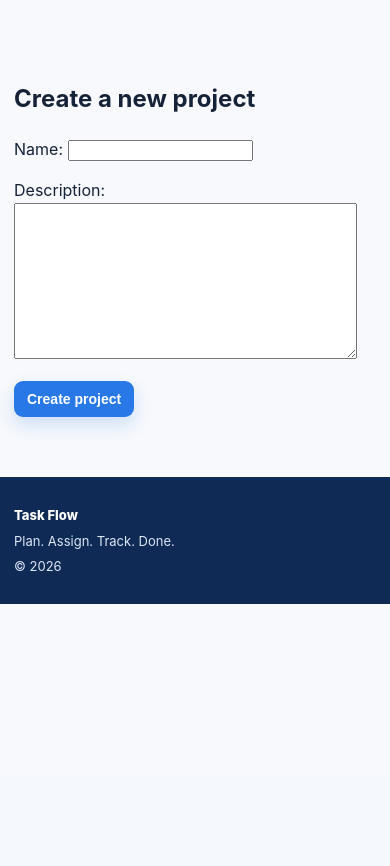
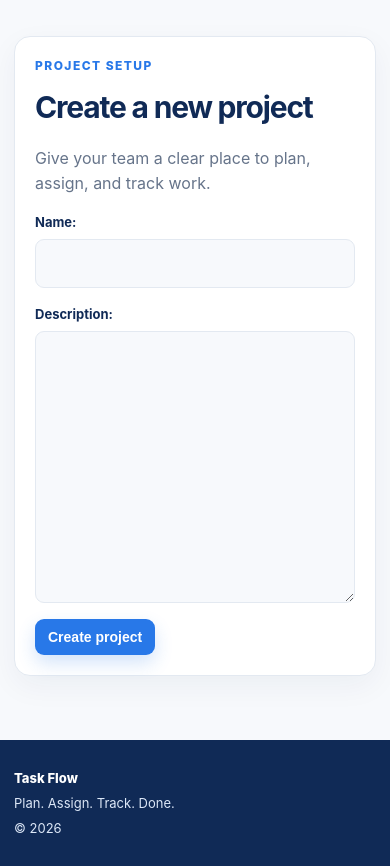
Before and after one commit to Hassaan-Qaisar/taskflow, a Django app: page /projects/create/ in a window 390 px wide. Shown: the part 69-935 px from the top of the page. Before the commit the page ends 673 px from the top, so only its background shows below. Run offline with Django 5.2, Linux system fonts and the light colour scheme; the visitor is signed in with stand-in values (Sample User, id 1); parts of the project's set-up code (start-up, migrations or seed data) failed here and were passed over.

Commit message:
added project and task functionality

```diff
--- a/taskflow/accounts/forms.py
+++ b/taskflow/accounts/forms.py
@@ -74,12 +74,10 @@ class RegisterForm(forms.Form):
 
 
 class ResendVerificationForm(forms.Form):
-    email = forms.EmailField(required=False)
+    email = forms.EmailField()
 
     def clean_email(self):
-        email = self.cleaned_data.get("email")
-        if not email:
-            return ""
+        email = self.cleaned_data["email"]
 
         email = email.lower()
         try:
--- a/taskflow/projects/templates/projects/project_form.html
+++ b/taskflow/projects/templates/projects/project_form.html
@@ -1,12 +1,5 @@
 {% extends "base.html" %}
+{% load static %}
 {% block title %}New project — Task Flow{% endblock %}
-{% block content %}
-<section class="container" style="max-width:560px;padding:60px 0">
-  <h1>Create a new project</h1>
-  <form method="post">
-    {% csrf_token %}
-    {{ form.as_p }}
-    <button class="btn btn-primary btn-large" type="submit">Create project</button>
-  </form>
-</section>
-{% endblock %}
+{% block extra_css %}<link rel="stylesheet" href="{% static 'css/workspace.css' %}">{% endblock %}
+{% block content %}<section class="container form-page"><div class="form-card"><p class="eyebrow">Project setup</p><h1>Create a new project</h1><p class="form-intro">Give your team a clear place to plan, assign, and track work.</p><form method="post">{% csrf_token %}{{ form.as_p }}<button class="btn btn-primary btn-large" type="submit">Create project</button></form></div></section>{% endblock %}
--- a/taskflow/projects/views.py
+++ b/taskflow/projects/views.py
@@ -1,11 +1,15 @@
 # projects/views.py
+from django.contrib import messages
 from django.contrib.auth.mixins import LoginRequiredMixin, UserPassesTestMixin
 from django.db import transaction
+from django.http import HttpResponseForbidden
+from django.shortcuts import redirect, render
 from django.urls import reverse_lazy
 from django.views.generic import CreateView, DetailView
 
 from .forms import ProjectForm
 from .models import Project, ProjectMembership
+from tasks.forms import TaskCreateForm
 
 
 class ProjectCreateView(LoginRequiredMixin, CreateView):
@@ -34,5 +38,60 @@ class ProjectDetailView(LoginRequiredMixin, UserPassesTestMixin, DetailView):
     context_object_name = "project"
 
     def test_func(self):
-        # only members (owner included, since owner gets a membership row too) can view
-        return self.get_object().memberships.filter(user=self.request.user).exists()
+        project = self.get_object()
+        user = self.request.user
+        if project.owner_id == user.id:
+            return True
+        return ProjectMembership.objects.filter(project=project, user=user).exists()
+
+    def get_context_data(self, **kwargs):
+        context = super().get_context_data(**kwargs)
+        project = self.object
+        can_manage_project = project.owner_id == self.request.user.id
+
+        context["tasks"] = project.tasks.select_related("assigned_to", "created_by").order_by("-created_at")
+        context["can_manage_project"] = can_manage_project
+        context["project_form"] = kwargs.get("project_form", ProjectForm(instance=project))
+        context["task_form"] = kwargs.get("task_form", TaskCreateForm(project=project))
+        return context
+
+    def post(self, request, *args, **kwargs):
+        self.object = self.get_object()
+        if self.object.owner_id != request.user.id:
+            return HttpResponseForbidden("Only the project owner can update project details or create tasks.")
+
+        action = request.POST.get("action")
+        if action == "update_project":
+            project_form = ProjectForm(request.POST, instance=self.object)
+            if project_form.is_valid():
+                project_form.save()
+                messages.success(request, "Project details updated.")
+                return redirect("projects:detail", pk=self.object.pk)
+            return render(
+                request,
+                self.template_name,
+                self.get_context_data(project_form=project_form, task_form=TaskCreateForm(project=self.object)),
+            )
+
+        if action == "create_task":
+            task_form = TaskCreateForm(request.POST, project=self.object)
+            if task_form.is_valid():
+                task = task_form.save(commit=False)
+                task.project = self.object
+                task.created_by = request.user
+                task.save()
+                if task.assigned_to_id:
+                    ProjectMembership.objects.get_or_create(
+                        project=self.object,
+                        user=task.assigned_to,
+                        defaults={"role": ProjectMembership.Role.MEMBER},
+                    )
+                messages.success(request, "Task created.")
+                return redirect("projects:detail", pk=self.object.pk)
+            return render(
+                request,
+                self.template_name,
+                self.get_context_data(project_form=ProjectForm(instance=self.object), task_form=task_form),
+            )
+
+        return redirect("projects:detail", pk=self.object.pk)
--- a/taskflow/static/css/base.css
+++ b/taskflow/static/css/base.css
@@ -24,6 +24,16 @@ body {
     color: var(--ink);
     font-family: Inter, ui-sans-serif, system-ui, -apple-system, "Segoe UI", sans-serif;
     line-height: 1.55
+}
+
+.site-overall {
+    min-height: 100vh;
+    display: flex;
+    flex-direction: column
+}
+
+.site-overall main {
+    flex: 1
 }
 
 .container {
--- /dev/null
+++ b/taskflow/static/css/workspace.css
@@ -0,0 +1,230 @@
+.workspace-page,
+.form-page {
+    padding: 56px 0 90px
+}
+
+.page-heading,
+.detail-heading {
+    display: flex;
+    align-items: flex-start;
+    justify-content: space-between;
+    gap: 24px;
+    margin-bottom: 30px
+}
+
+.page-heading h1,
+.detail-card h1,
+.form-card h1 {
+    margin: 0 0 10px;
+    color: var(--navy);
+    font-size: clamp(30px, 4vw, 48px);
+    letter-spacing: -.04em
+}
+
+.page-heading p,
+.detail-description,
+.form-intro {
+    color: var(--muted)
+}
+
+.eyebrow {
+    margin: 0 0 8px;
+    color: var(--blue);
+    font-size: 12px;
+    font-weight: 800;
+    letter-spacing: .12em;
+    text-transform: uppercase
+}
+
+.split-cards {
+    display: grid;
+    grid-template-columns: repeat(2, minmax(0, 1fr));
+    gap: 20px;
+    margin-bottom: 24px
+}
+
+.form-card,
+.content-card,
+.detail-card {
+    padding: 28px;
+    border: 1px solid var(--line);
+    border-radius: 16px;
+    background: var(--white);
+    box-shadow: 0 10px 30px rgba(16, 42, 86, .05)
+}
+
+.form-card h2,
+.content-card h2 {
+    margin: 0 0 20px;
+    color: var(--navy);
+    font-size: 20px
+}
+
+.form-card form p {
+    display: flex;
+    flex-direction: column;
+    gap: 7px;
+    margin: 0 0 16px
+}
+
+.form-card label {
+    font-size: 13px;
+    font-weight: 750;
+    color: var(--navy)
+}
+
+.form-card input,
+.form-card textarea,
+.form-card select {
+    width: 100%;
+    padding: 11px 12px;
+    border: 1px solid var(--line);
+    border-radius: 9px;
+    background: var(--paper);
+    font: inherit;
+    color: var(--ink)
+}
+
+.form-card textarea {
+    min-height: 110px;
+    resize: vertical
+}
+
+.form-card .helptext {
+    color: var(--muted);
+    font-size: 12px
+}
+
+.form-card ul.errorlist {
+    margin: 0;
+    padding: 0;
+    list-style: none;
+    color: #b42318;
+    font-size: 13px
+}
+
+.content-card {
+    margin-bottom: 22px
+}
+
+.project-task-list {
+    display: flex;
+    flex-direction: column;
+    gap: 10px
+}
+
+.project-task {
+    display: flex;
+    justify-content: space-between;
+    align-items: center;
+    gap: 16px;
+    padding: 15px 0;
+    border-bottom: 1px solid var(--line);
+    color: var(--navy);
+    font-weight: 700;
+    text-decoration: none
+}
+
+.project-task:last-child {
+    border-bottom: 0
+}
+
+.status-pill {
+    display: inline-flex;
+    align-items: center;
+    padding: 6px 10px;
+    border-radius: 999px;
+    background: #edf3fb;
+    color: var(--navy);
+    font-size: 12px;
+    white-space: nowrap
+}
+
+.detail-card {
+    max-width: 760px
+}
+
+.detail-description {
+    font-size: 17px
+}
+
+.detail-meta {
+    display: flex;
+    flex-wrap: wrap;
+    gap: 24px;
+    padding: 22px 0;
+    border-top: 1px solid var(--line);
+    border-bottom: 1px solid var(--line)
+}
+
+.detail-meta span {
+    display: flex;
+    flex-direction: column;
+    gap: 4px;
+    color: var(--muted);
+    font-size: 14px
+}
+
+.detail-meta b {
+    color: var(--navy);
+    font-size: 12px;
+    text-transform: uppercase;
+    letter-spacing: .06em
+}
+
+.detail-meta a {
+    color: var(--blue);
+    font-weight: 700
+}
+
+.detail-actions {
+    padding-top: 22px
+}
+
+.back-link {
+    display: inline-block;
+    margin-top: 22px;
+    color: var(--navy);
+    font-weight: 750;
+    text-decoration: none
+}
+
+.message {
+    padding: 12px 14px;
+    border-radius: 9px;
+    background: #eaf8f2;
+    color: #126b4e
+}
+
+.empty-state {
+    color: var(--muted)
+}
+
+@media(max-width:700px) {
+
+    .workspace-page,
+    .form-page {
+        padding: 36px 0 64px
+    }
+
+    .page-heading,
+    .detail-heading {
+        flex-direction: column
+    }
+
+    .split-cards {
+        grid-template-columns: 1fr
+    }
+
+    .form-card,
+    .content-card,
+    .detail-card {
+        padding: 20px
+    }
+
+    .project-task {
+        align-items: flex-start;
+        flex-direction: column;
+        gap: 8px
+    }
+}
--- a/taskflow/tasks/urls.py
+++ b/taskflow/tasks/urls.py
@@ -1,9 +1,10 @@
 # tasks/urls.py
 from django.urls import path
-from .views import TaskDetailView
+from .views import TaskDetailView, TaskUpdateView
 
 app_name = "tasks"
 
 urlpatterns = [
     path("<int:pk>/", TaskDetailView.as_view(), name="detail"),
+    path("<int:pk>/edit/", TaskUpdateView.as_view(), name="edit"),
 ]
--- a/taskflow/templates/base.html
+++ b/taskflow/templates/base.html
@@ -10,7 +10,7 @@
   <link rel="stylesheet" href="{% static 'css/base.css' %}">
   {% block extra_css %}{% endblock %}
 </head>
-<body>
+<body class="site-overall">
   <header class="site-header">
     <nav class="navbar container" aria-label="Main navigation">
       <a href="{% url 'home' %}" class="brand" aria-label="Task Flow home">
```
Also changed, not shown: taskflow/accounts/views.py (+12 -4 lines), taskflow/dashboard/static/dashboard/css/dashboard.css (+13 -22 lines), taskflow/dashboard/templates/dashboard/dashboard.html (+15 -27 lines), taskflow/projects/templates/projects/project_detail.html (+56 -7 lines), taskflow/tasks/forms.py (added, +33 -0 lines), taskflow/tasks/templates/tasks/task_detail.html (+41 -8 lines), taskflow/tasks/templates/tasks/task_form.html (added, +23 -0 lines), taskflow/tasks/views.py (+59 -1 lines).
